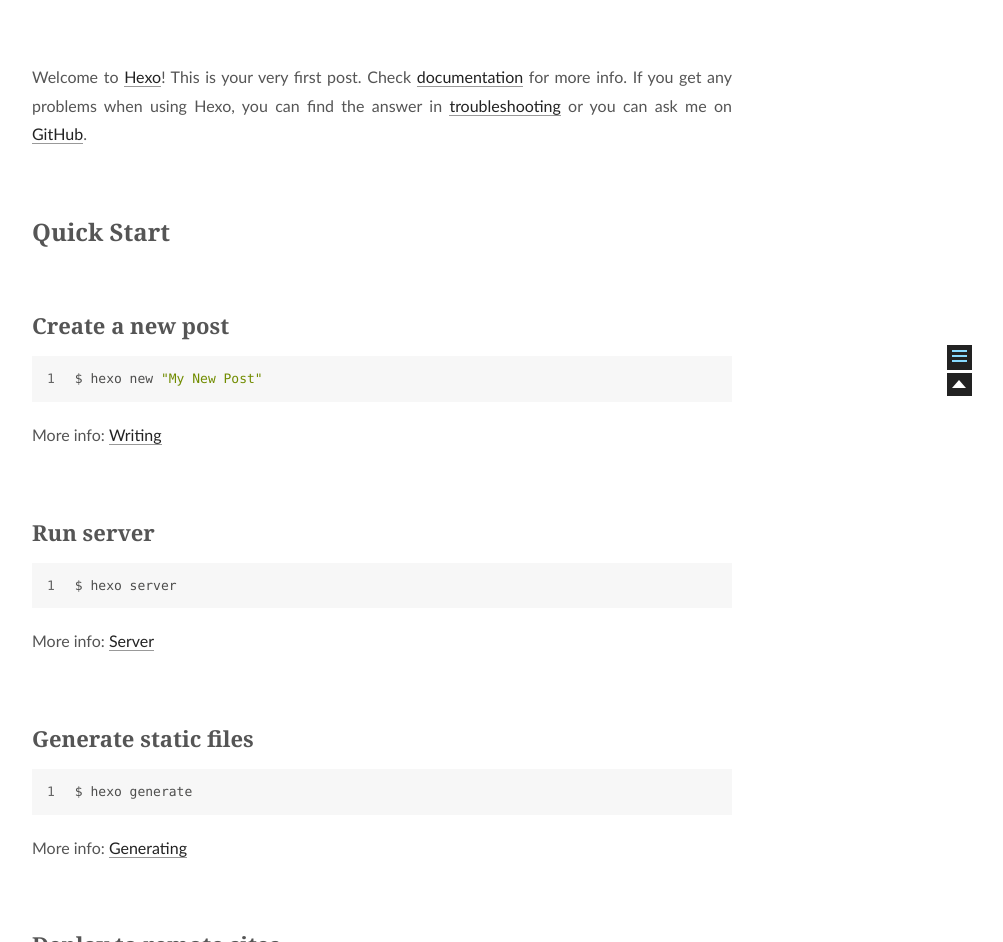
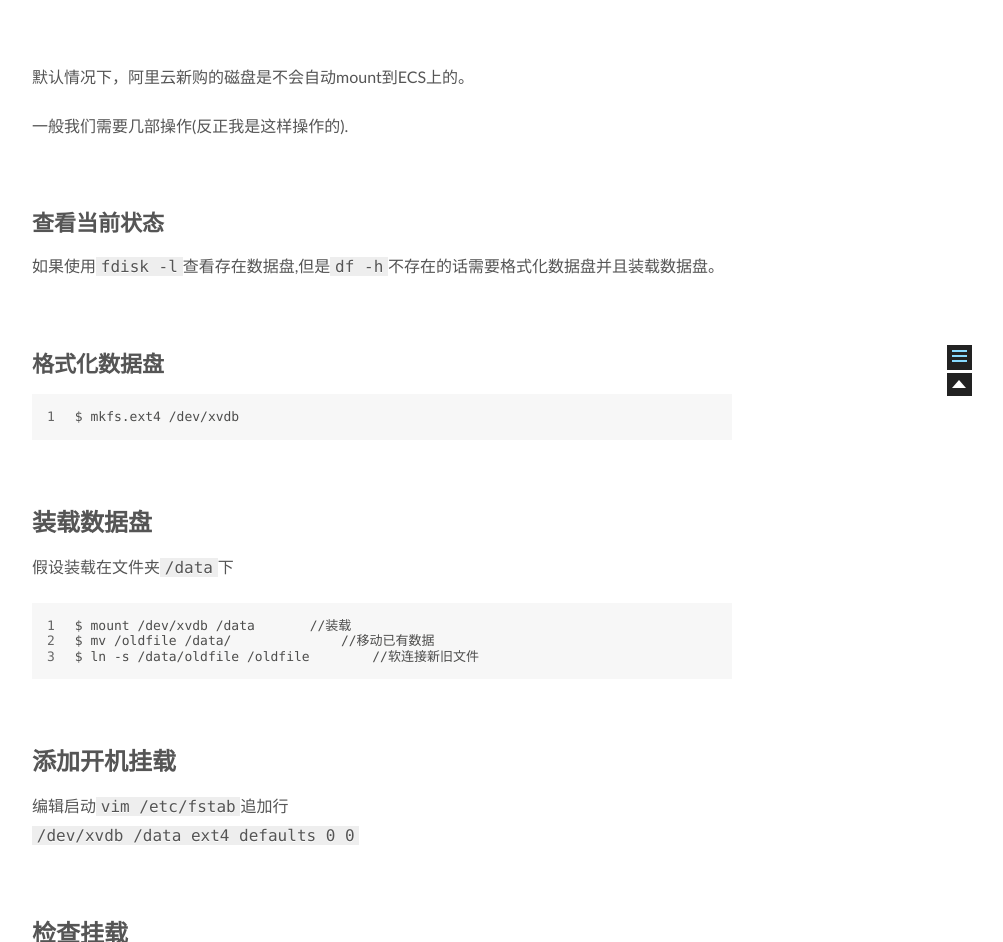
Before and after one commit to looveu/looveu, a plain HTML site: page 2015/06/13/hello-world/index.html in a window 1280 px wide. Shown: the part 385-1327 px from the top of the page, without its empty margins (258-1261 px from the left). Drawn offline with Linux system fonts and the light colour scheme.

Commit message:
Site updated: 2015-06-13 13:07:55

```diff
--- a/2015/06/13/hello-world/index.html
+++ b/2015/06/13/hello-world/index.html
@@ -43,7 +43,7 @@
 
 
 
-  <title> Hello World // looveu </title>
+  <title> 阿里云挂载磁盘备忘 // looveu </title>
 </head>
 
 <body>
@@ -138,7 +138,7 @@
 
 
 
-              Hello World
+              阿里云挂载磁盘备忘
 
 
         </h1>
@@ -163,15 +163,14 @@
 
 
 
-        <p>Welcome to <a href="http://hexo.io/" target="_blank" rel="external">Hexo</a>! This is your very first post. Check <a href="http://hexo.io/docs/" target="_blank" rel="external">documentation</a> for more info. If you get any problems when using Hexo, you can find the answer in <a href="http://hexo.io/docs/troubleshooting.html" target="_blank" rel="external">troubleshooting</a> or you can ask me on <a href="https://github.com/hexojs/hexo/issues" target="_blank" rel="external">GitHub</a>.</p>
-<h2 id="Quick_Start">Quick Start</h2><h3 id="Create_a_new_post">Create a new post</h3><figure class="highlight bash"><table><tr><td class="gutter"><pre><span class="line">1</span><br></pre></td><td class="code"><pre><span class="line">$ hexo new <span class="string">"My New Post"</span></span><br></pre></td></tr></table></figure>
-<p>More info: <a href="http://hexo.io/docs/writing.html" target="_blank" rel="external">Writing</a></p>
-<h3 id="Run_server">Run server</h3><figure class="highlight bash"><table><tr><td class="gutter"><pre><span class="line">1</span><br></pre></td><td class="code"><pre><span class="line">$ hexo server</span><br></pre></td></tr></table></figure>
-<p>More info: <a href="http://hexo.io/docs/server.html" target="_blank" rel="external">Server</a></p>
-<h3 id="Generate_static_files">Generate static files</h3><figure class="highlight bash"><table><tr><td class="gutter"><pre><span class="line">1</span><br></pre></td><td class="code"><pre><span class="line">$ hexo generate</span><br></pre></td></tr></table></figure>
-<p>More info: <a href="http://hexo.io/docs/generating.html" target="_blank" rel="external">Generating</a></p>
-<h3 id="Deploy_to_remote_sites">Deploy to remote sites</h3><figure class="highlight bash"><table><tr><td class="gutter"><pre><span class="line">1</span><br></pre></td><td class="code"><pre><span class="line">$ hexo deploy</span><br></pre></td></tr></table></figure>
-<p>More info: <a href="http://hexo.io/docs/deployment.html" target="_blank" rel="external">Deployment</a></p>
+        <p>默认情况下，阿里云新购的磁盘是不会自动mount到ECS上的。</p>
+<p>一般我们需要几部操作(反正我是这样操作的).</p>
+<h3 id="查看当前状态">查看当前状态</h3><p>如果使用<code>fdisk -l</code>查看存在数据盘,但是<code>df -h</code>不存在的话需要格式化数据盘并且装载数据盘。</p>
+<h3 id="格式化数据盘">格式化数据盘</h3><figure class="highlight bash"><table><tr><td class="gutter"><pre><span class="line">1</span><br></pre></td><td class="code"><pre><span class="line">$ mkfs.ext4 /dev/xvdb</span><br></pre></td></tr></table></figure>
+<h2 id="装载数据盘">装载数据盘</h2><p>假设装载在文件夹<code>/data</code>下</p>
+<figure class="highlight bash"><table><tr><td class="gutter"><pre><span class="line">1</span><br><span class="line">2</span><br><span class="line">3</span><br></pre></td><td class="code"><pre><span class="line">$ mount /dev/xvdb /data       //装载</span><br><span class="line">$ mv /oldfile /data/              //移动已有数据</span><br><span class="line">$ ln <span class="operator">-s</span> /data/oldfile /oldfile        //软连接新旧文件</span><br></pre></td></tr></table></figure>
+<h2 id="添加开机挂载">添加开机挂载</h2><p>编辑启动<code>vim /etc/fstab</code>追加行<br><code>/dev/xvdb               /data                   ext4    defaults        0 0</code></p>
+<h2 id="检查挂载">检查挂载</h2><figure class="highlight bash"><table><tr><td class="gutter"><pre><span class="line">1</span><br></pre></td><td class="code"><pre><span class="line">$ df -h</span><br></pre></td></tr></table></figure>
 
 
     </div>
@@ -275,7 +274,7 @@
           <div class="post-toc">
 
 
-              <div class="post-toc-content"><ol class="nav"><li class="nav-item nav-level-2"><a class="nav-link" href="#Quick_Start"><span class="nav-number">1.</span> <span class="nav-text">Quick Start</span></a><ol class="nav-child"><li class="nav-item nav-level-3"><a class="nav-link" href="#Create_a_new_post"><span class="nav-number">1.1.</span> <span class="nav-text">Create a new post</span></a></li><li class="nav-item nav-level-3"><a class="nav-link" href="#Run_server"><span class="nav-number">1.2.</span> <span class="nav-text">Run server</span></a></li><li class="nav-item nav-level-3"><a class="nav-link" href="#Generate_static_files"><span class="nav-number">1.3.</span> <span class="nav-text">Generate static files</span></a></li><li class="nav-item nav-level-3"><a class="nav-link" href="#Deploy_to_remote_sites"><span class="nav-number">1.4.</span> <span class="nav-text">Deploy to remote sites</span></a></li></ol></li></ol></div>
+              <div class="post-toc-content"><ol class="nav"><li class="nav-item nav-level-3"><a class="nav-link" href="#查看当前状态"><span class="nav-number">1.</span> <span class="nav-text">查看当前状态</span></a></li><li class="nav-item nav-level-3"><a class="nav-link" href="#格式化数据盘"><span class="nav-number">2.</span> <span class="nav-text">格式化数据盘</span></a></li></ol></li><li class="nav-item nav-level-2"><a class="nav-link" href="#装载数据盘"><span class="nav-number"></span> <span class="nav-text">装载数据盘</span></a></li><li class="nav-item nav-level-2"><a class="nav-link" href="#添加开机挂载"><span class="nav-number"></span> <span class="nav-text">添加开机挂载</span></a></li><li class="nav-item nav-level-2"><a class="nav-link" href="#检查挂载"><span class="nav-number"></span> <span class="nav-text">检查挂载</span></a></div>
 
           </div>
           <div class="post-toc-indicator-bottom post-toc-indicator"></div>
--- a/css/main.css
+++ b/css/main.css
@@ -1167,7 +1167,7 @@
   width: 4px;
   height: 4px;
   border-radius: 50%;
-  background: #ff3caa;
+  background: #ff6741;
 }
 .sidebar-nav {
   margin: 0;
```
Also changed, not shown: archives/2015/06/index.html (+1 -1 lines), archives/2015/index.html (+1 -1 lines), archives/index.html (+1 -1 lines), index.html (+9 -10 lines).
